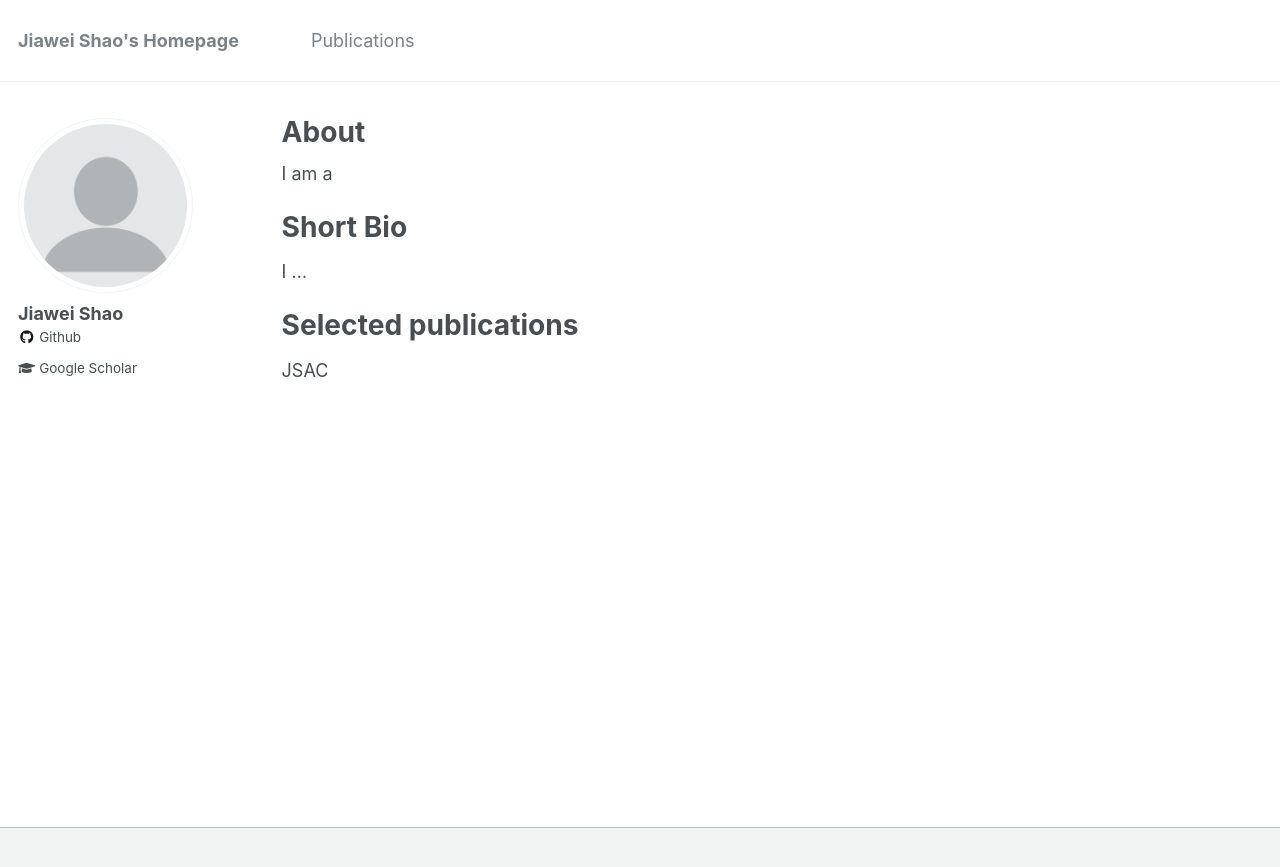
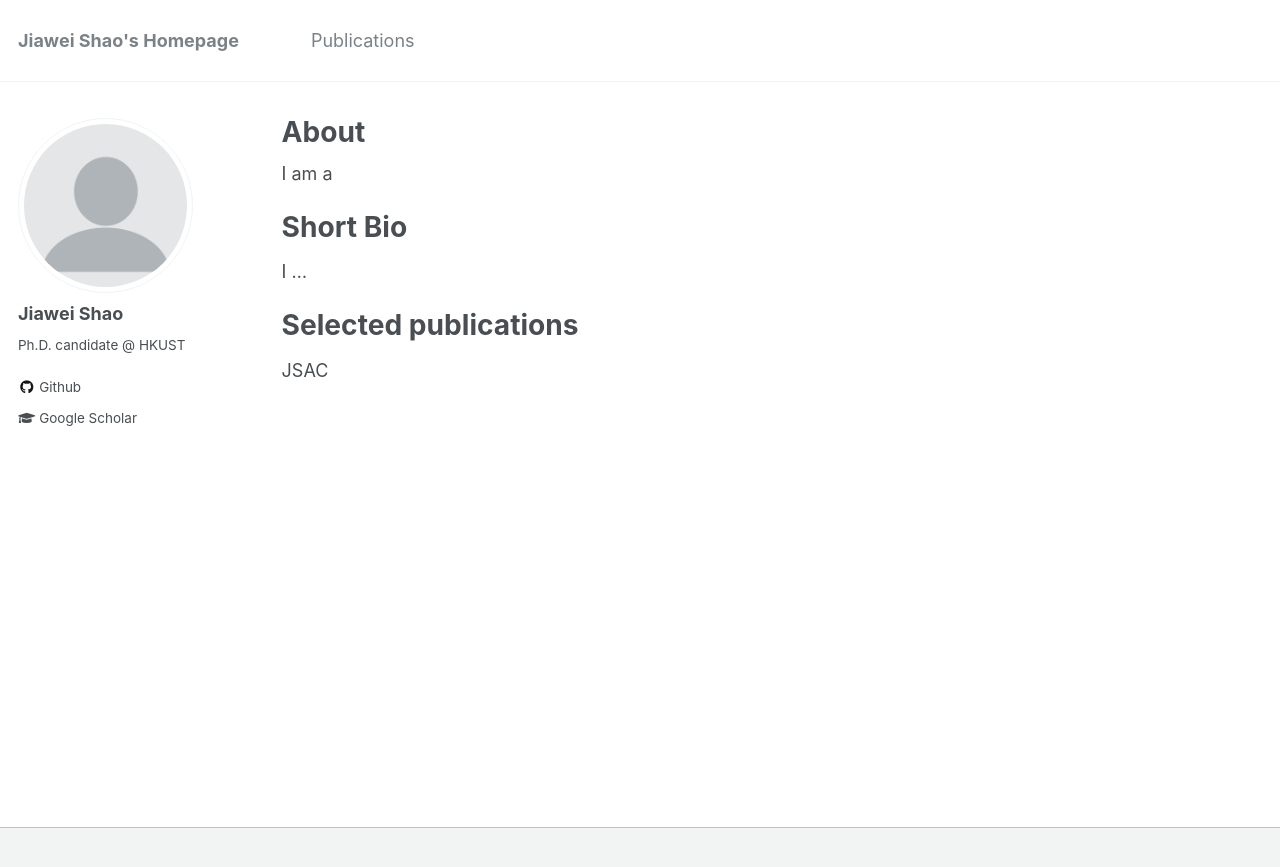
Before and after one commit to shaojiawei07/shaojiawei07.github.io, a Jekyll site: the page built from _pages/about.md, in a window 1280 px wide. Shown: the top 867 px of the page. Built offline with Jekyll 4.4.1, drawn with Linux system fonts in a browser that asks for light colours.

Commit message:
Update _config.yml

```diff
--- a/_config.yml
+++ b/_config.yml
@@ -82,7 +82,7 @@ analytics:
 author:
   name             : "Jiawei Shao"
   avatar           : "profile.png"
-  bio              :
+  bio              : "Ph.D. candidate @ HKUST"
   location         :
   employer         :
   pubmed           :
```
